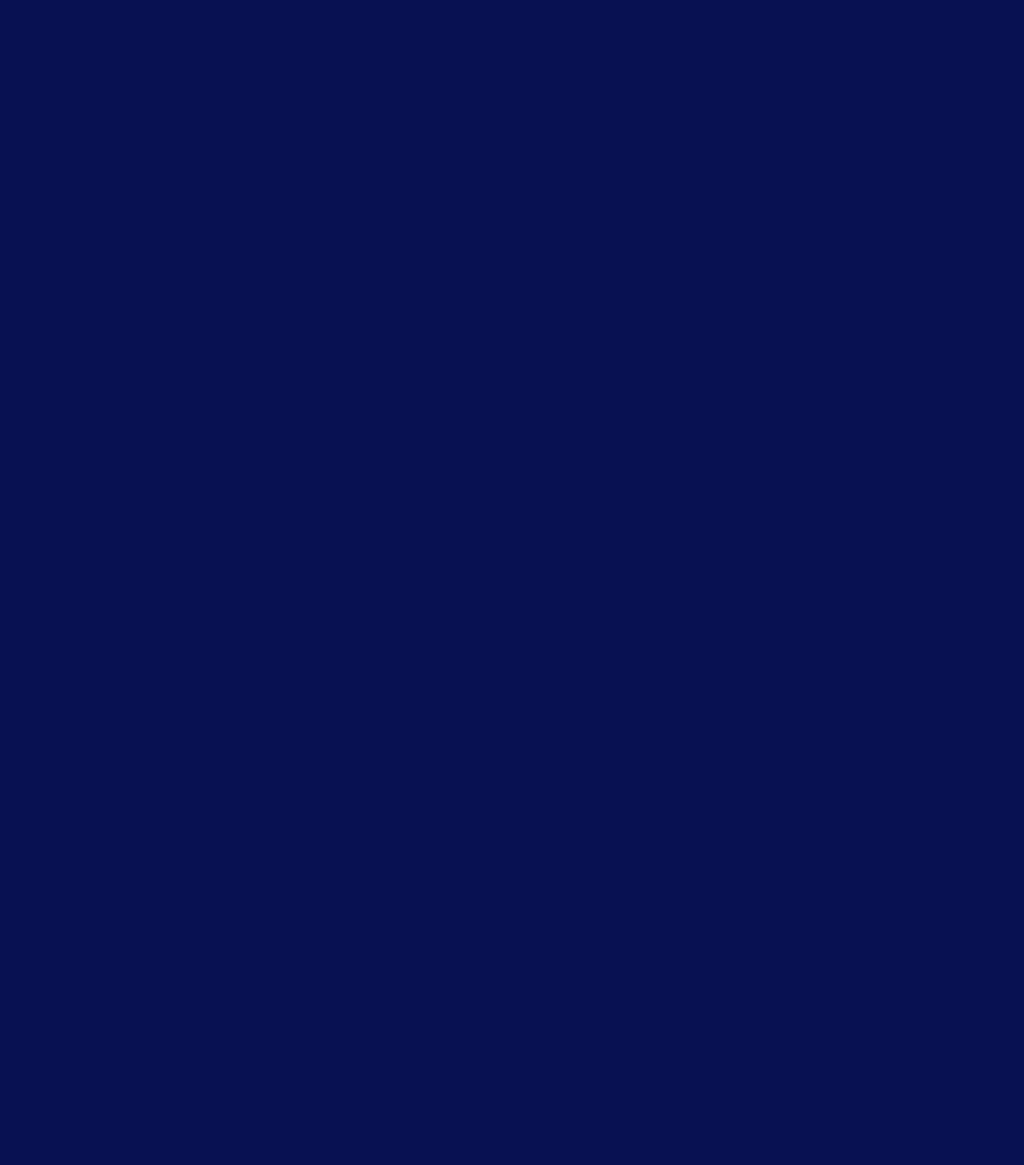
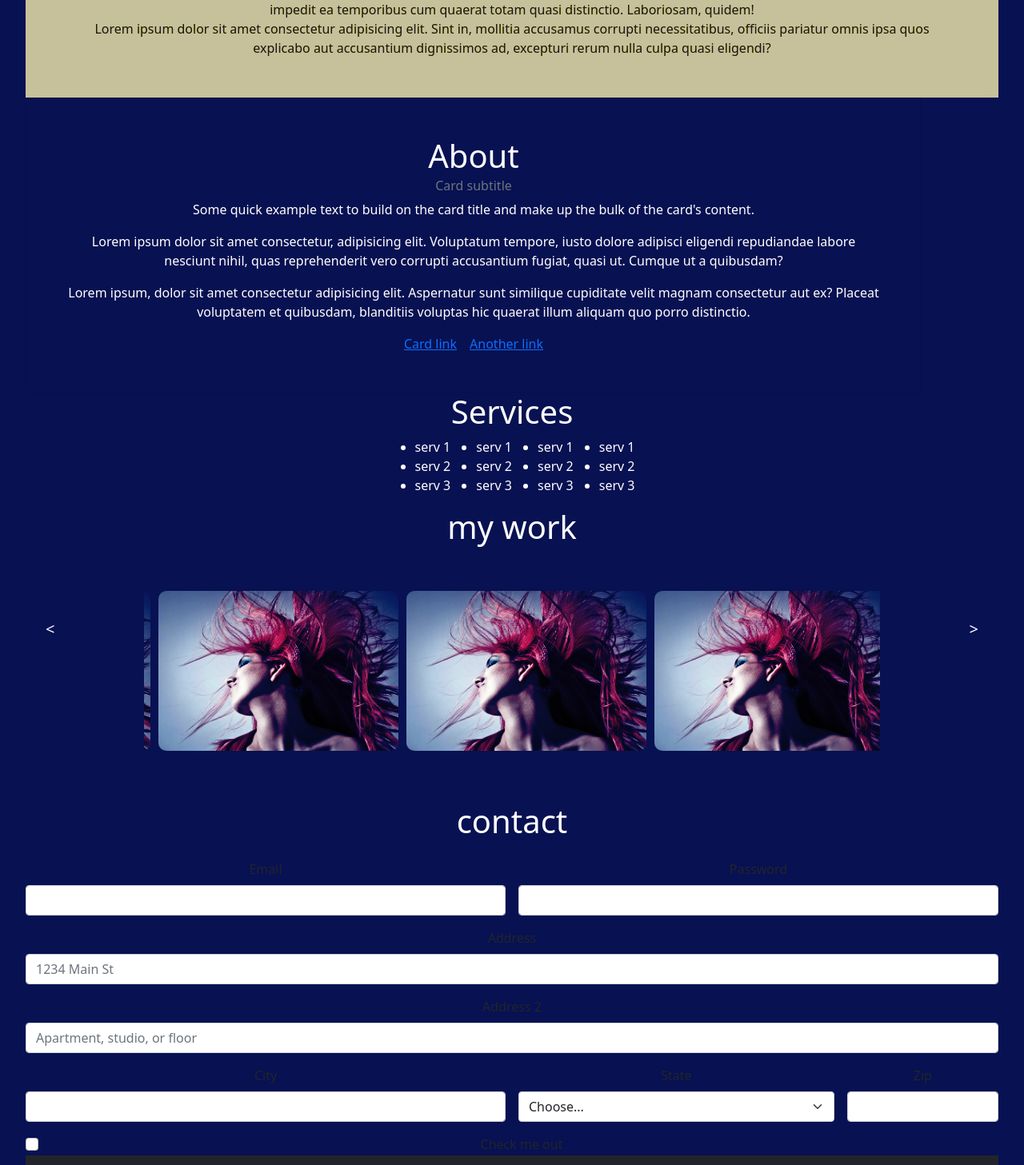
Before and after one commit to AllbaLu/peluqueria, a React (Vite) app: page /carrousel in a window 1280 px wide. Shown: the part 740-2197 px from the top of the page at 80% size. Before the commit the page ends 800 px from the top, so only its background shows below. Built offline with nearby package versions, Linux system fonts and the light colour scheme.

Commit message:
changed layout

```diff
--- a/src/App.jsx
+++ b/src/App.jsx
@@ -20,14 +20,11 @@ function App() {
     <>
       <BrowserRouter basename={basename}>
           <NavBar />
-          <Routes>
-            <Route element={<Home />} path="/" />
-            <Route element={<About />} path="/about" />
-            <Route element={<Services />} path="/services" />
-            <Route element={<Carrousel />} path="/carrousel" />
-            <Route element={<FormContact />} path="/formcontact" />
-            <Route element={<h1>Not found!</h1>} />
-          </Routes>
+            <Home />
+            <About />
+            <Services />
+            <Carrousel />
+            <FormContact />
           <Footer />
       </BrowserRouter>
 
--- a/src/front/component/about.jsx
+++ b/src/front/component/about.jsx
@@ -7,6 +7,7 @@
 export const About = () => {
 
     return (
+        <section id="about">
 
             <div className="card bg-transparent text-white" style={{width: "70rem"}}>
                 <div className="card-body ">
@@ -22,5 +23,6 @@ export const About = () => {
                     <a href="#" className="card-link">Another link</a>
                 </div>
             </div>
+        </section>
     )
 }
--- a/src/front/component/carrousel.jsx
+++ b/src/front/component/carrousel.jsx
@@ -57,6 +57,8 @@ export const Carrousel = ({direction = "left", speed = 1}) => {
     }
 
     return (
+        <section id="carrousel">
+
             <div className="carrousel">
                 {/* carrousel 1 */}
                 <h1 className="text-white">
@@ -90,6 +92,7 @@ export const Carrousel = ({direction = "left", speed = 1}) => {
                     </div>
                 )}
             </div>
+        </section>
     );
 };
 
--- a/src/front/component/formContact.jsx
+++ b/src/front/component/formContact.jsx
@@ -6,6 +6,7 @@
 
 export const FormContact = () => {
     return (
+        <section id="formContact">
 
             <htmlFor className="row g-3 mt-5">
                 <h1 className="text-white">
@@ -54,5 +55,6 @@ export const FormContact = () => {
                     <button type="submit" className="btn btn-primary">Sign in</button>
                 </div> */}
             </htmlFor>
+        </section>
     )
 }
--- a/src/front/component/home.jsx
+++ b/src/front/component/home.jsx
@@ -8,6 +8,8 @@ import '../../styles/home.css';
 export const home = () => {
 
     return (
+        <section id="home">
+
         <div className="home h-100" style={{mixBlendMode: "difference"}}>
                 <div className="img-home"
                     style={{
@@ -35,6 +37,7 @@ export const home = () => {
                 <div>Lorem ipsum dolor sit amet consectetur adipisicing elit. Vel culpa totam qui, voluptates ipsa eveniet? Consectetur, sit pariatur sapiente assumenda impedit ea temporibus cum quaerat totam quasi distinctio. Laboriosam, quidem!</div>
                 <div>Lorem ipsum dolor sit amet consectetur adipisicing elit. Sint in, mollitia accusamus corrupti necessitatibus, officiis pariatur omnis ipsa quos explicabo aut accusantium dignissimos ad, excepturi rerum nulla culpa quasi eligendi?</div>
             </div>
+        </section>
     )
 }
 
--- a/src/front/component/navBar.jsx
+++ b/src/front/component/navBar.jsx
@@ -19,19 +19,19 @@ export const NavBar = () => {
                 <div className="collapse navbar-collapse d-flex justify-content-end " id="navbarNav">
                     <ul className="navbar-nav ">
                         <li className="nav-item">
-                            <Link to="/" >Home</Link>
+                            <a href="#home">Home</a>
                         </li>
                         <li className="nav-item">
-                            <Link to="/about" >About</Link>
+                            <a href="#about">About</a>
                         </li>
                         <li className="nav-item">
-                            <Link to="/services" >Services</Link>
+                            <a href="#services">Services</a>
                         </li>
                         <li className="nav-item">
-                            <Link to="/carrousel" >My Work</Link>
+                            <a href="#carrousel">My Works</a>
                         </li>
                         <li className="nav-item">
-                            <Link to="/formContact" >Contact</Link>
+                            <a href="#formContact">Contact</a>
                         </li>
                     </ul>
                 </div>
--- a/src/front/component/services.jsx
+++ b/src/front/component/services.jsx
@@ -6,6 +6,8 @@
 export const Services = () => {
 
     return(
+        <section id="services">
+
             <div>
                 <h1 className="text-white">
                     Services
@@ -33,5 +35,6 @@ export const Services = () => {
                     </ul>
                 </div>
             </div>
+        </section>
     )
 }
```
Lines whose indentation alone changed are shown as unchanged.
